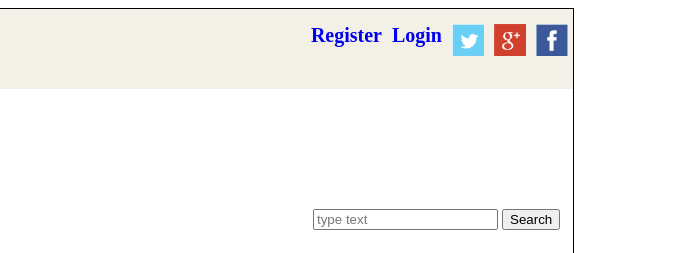
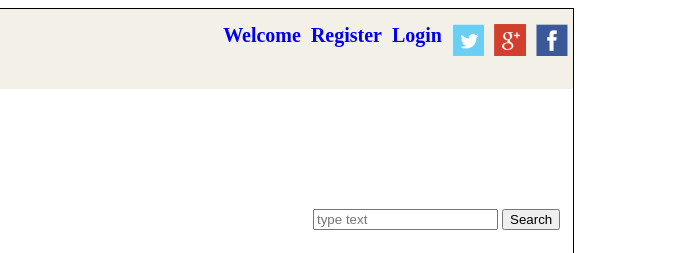
Before and after one commit to Rafi333/test, a website: page public_html/index.html in a window 1280 px wide. Shown: the top 253 px of the page, 596-1280 px from the left. Drawn offline with Linux system fonts and the light colour scheme.

Commit message:
add a menu to menu bar

```diff
--- a/public_html/index.html
+++ b/public_html/index.html
@@ -21,6 +21,7 @@ and open the template in the editor.
                     <li><a href="#"><img src="image/twitter_logo.PNG" height="32px" width="32px"></a></li>
                      <li><a href="#">Login</a></li>
                     <li><a href="#">Register</a></li>
+                    <li><a href="#">Welcome</a></li>
                 </ul>
 
             </div>
```
